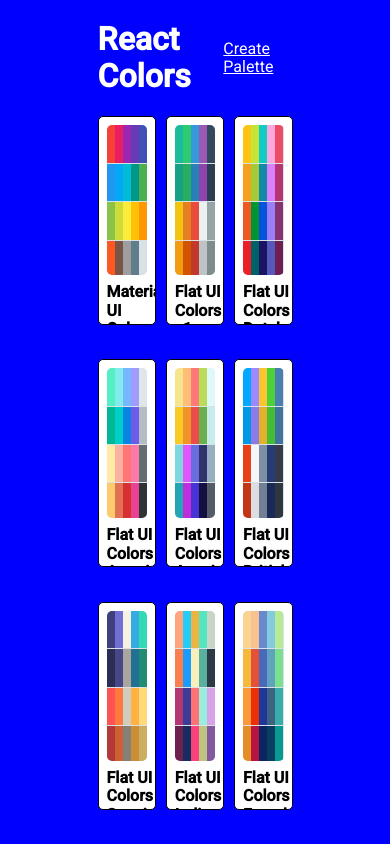
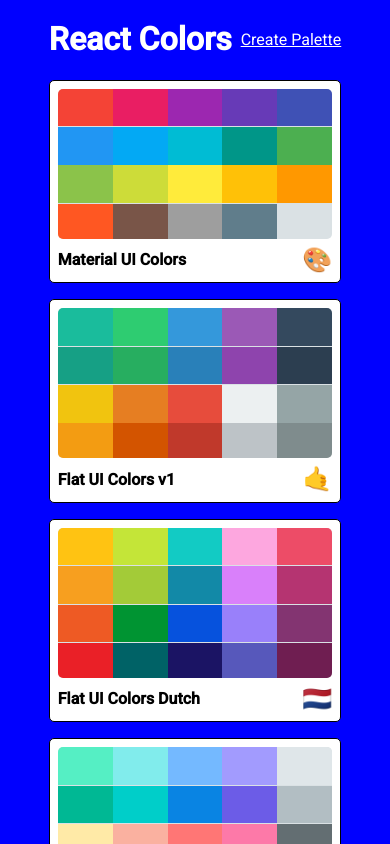
Before and after one commit to ChaoTzuJung/react-color-picker, a React app: page / in a window 390 px wide. Shown: the top 844 px of the page. Built offline with nearby package versions, Linux system fonts and the light colour scheme.

Commit message:
fix: Make PaletteList responsive

```diff
--- a/src/components/molecules/PaletteList/index.js
+++ b/src/components/molecules/PaletteList/index.js
@@ -3,6 +3,7 @@
 import { Link } from 'react-router-dom';
 import { withStyles } from '@material-ui/styles';
 import MiniPalette from 'components/atoms/MiniPalette';
+import sizes from 'utils/media';
 
 const styles = {
     paletteList: {
@@ -19,6 +20,12 @@
         justifyContent: 'center',
         alignItems: 'flex-start',
         width: '50%',
+        [sizes.down("lg")]: {
+            width: '80%',
+        },
+        [sizes.down("xs")]: {
+            width: '75%',
+        },
     },
     nav: {
         display: 'flex',
@@ -35,7 +42,14 @@
         display: 'grid',
         width: '100%',
         gridTemplateColumns: 'repeat(3, 30%)',
-        gridGap: '5%'
+        gridGap: '40px',
+        [sizes.down("md")]: {
+            gridTemplateColumns: 'repeat(2, 50%)',
+        },
+        [sizes.down("xs")]: {
+            gridTemplateColumns: 'repeat(1, 100%)',
+            gridGap: '16px',
+        }
     },
 };
 
```
